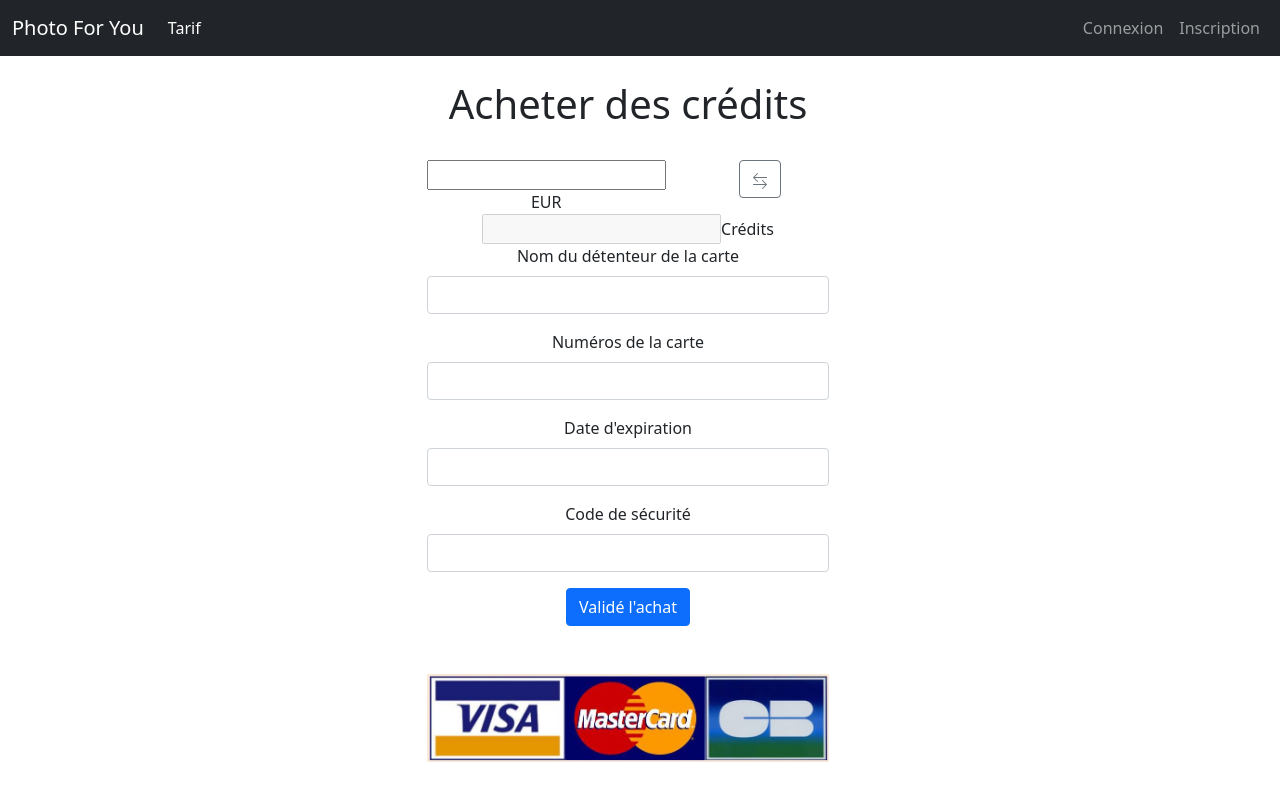
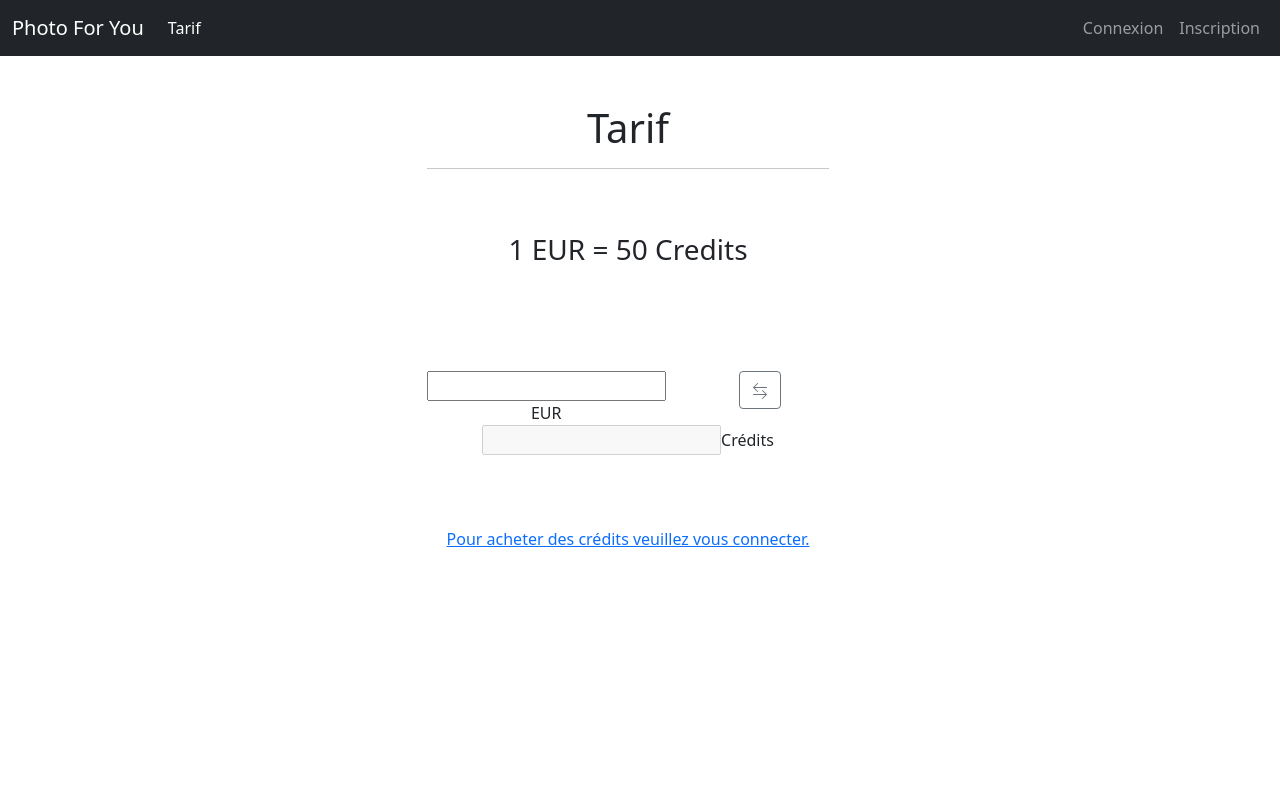
Before and after one commit to Ioamra/PhotoForYou, a PHP site: page /acheter-des-credits.php in a window 1280 px wide. Run offline with PHP 8.4, Linux system fonts and the light colour scheme.

Commit message:
EUR/CR + bug

```diff
--- a/acheter-des-credits.php
+++ b/acheter-des-credits.php
@@ -11,8 +11,6 @@ session_start();
 	<body>
 		<?php
 		include "includes/bdd.php";
-		include "includes/nav.php";
-		include "includes/panier.php";
 
 		// ! Définir l'affichage en fonction de l'utilisateur (connecter ou non)
 		// ! Tarif pour les non-connecter
@@ -25,16 +23,69 @@ session_start();
 			$data = $req->fetch(\PDO::FETCH_OBJ);
 			$credits = $data->credits;
 
+			//* Echange EUR to CR
+			if (isset($_POST['num-carte'])) {
+				$newQteCR = $credits + ($_POST['input-switch-money-1'] * 50);
+				$req = $bdd->prepare("UPDATE user SET credits = :CR WHERE id = :id");
+				$req->bindValue(':CR', $newQteCR);
+				$req->bindValue(':id', $_SESSION['id']);
+				$req->execute();
+			}
+
+			//* Echange CR to EUR
+			if (isset($_POST['rib'])) {
+				$newQteCR = $credits - $_POST['input-switch-money-1'];
+				$req = $bdd->prepare("UPDATE user SET credits = :CR WHERE id = :id");
+				$req->bindValue(':CR', $newQteCR);
+				$req->bindValue(':id', $_SESSION['id']);
+				$req->execute();
+			}
 		}
+		include "includes/nav.php";
+		include "includes/panier.php";
 		?>
+		<?php
+		if (empty($_SESSION['grade'])) {
+		?>
+
 		<div class="row justify-content-center mt-4" style="width:100%;">
-			<div class="col-4 text-center">
+			<div class="col-4 text-center mt-4">
+				<h1>Tarif</h1>
+				<hr><br><br>
+				<h3>1 EUR = 50 Credits</h3>
+				<br><br><br><br>
+				<div class="row">
+					<div class="col">
+						<input type="text" id="input-switch-money-1" name="input-switch-money-1" required><span id="span-switch-money-1">EUR</span>
+					</div>
+					<div class="col">
+						<a id="btn-switch-money" class="btn btn-outline-secondary">
+							<svg xmlns="http://www.w3.org/2000/svg" width="16" height="16" fill="currentColor" class="bi bi-arrow-left-right" viewBox="0 0 16 16">
+								<path fill-rule="evenodd" d="M1 11.5a.5.5 0 0 0 .5.5h11.793l-3.147 3.146a.5.5 0 0 0 .708.708l4-4a.5.5 0 0 0 0-.708l-4-4a.5.5 0 0 0-.708.708L13.293 11H1.5a.5.5 0 0 0-.5.5zm14-7a.5.5 0 0 1-.5.5H2.707l3.147 3.146a.5.5 0 1 1-.708.708l-4-4a.5.5 0 0 1 0-.708l4-4a.5.5 0 1 1 .708.708L2.707 4H14.5a.5.5 0 0 1 .5.5z"/>
+							</svg>
+						</a>
+					</div>
+					<div class="col">
+						<input type="text" id="input-switch-money-2" name="input-switch-money-2" disabled><span id="span-switch-money-2">Crédits</span>
+					</div>
+				</div>
+				<br><br><br>
+				<a href="connexion.php">Pour acheter des crédits veuillez vous connecter.</a>
+			</div>
+		</div>
+
+		<?php
+		} else {
+			?>
+
+		<div class="row justify-content-center mt-4" style="width:100%;">
+			<div class="col-4 text-center mt-4">
 				<form method="post">
 					<h1 id="titre-boutique">Acheter des crédits</h1><br>
 
 					<div class="row">
 						<div class="col">
-							<input type="text" id="input-switch-money-1" name="input-switch-money-1"><span id="span-switch-money-1">EUR</span>
+							<input type="text" id="input-switch-money-1" name="input-switch-money-1" required><span id="span-switch-money-1">EUR</span>
 						</div>
 						<div class="col">
 							<a id="btn-switch-money" class="btn btn-outline-secondary">
@@ -49,30 +100,33 @@ session_start();
 					</div>
 
 
-					<div class="">
+					<div id="form-achat">
 						<div class="mb-3">
 							<label for="nom-carte" class="form-label">Nom du détenteur de la carte</label>
-							<input type="text" class="form-control" name="nom-carte" pattern="[a-zA-Zéè]{3,15}" required>
+							<input type="text" class="form-control" name="nom-carte" required>
 						</div>
 						<div class="mb-3">
 							<label for="num-carte" class="form-label">Numéros de la carte</label>
-							<input type="int" class="form-control" name="num-carte" pattern="[0-9]{16}" required>
+							<input type="int" class="form-control" name="num-carte" required>
 						</div>
 						<div class="mb-3">
 							<label for="date-carte" class="form-label">Date d'expiration</label>
-							<input type="text" class="form-control" name="date-carte" pattern="[0-9/]{5}" required>
+							<input type="text" class="form-control" name="date-carte" required>
 						</div>
 						<div class="mb-3">
 							<label for="num-secu-carte" class="form-label">Code de sécurité</label>
-							<input type="int" class="form-control" name="num-secu-carte" pattern="[0-9]{3}" required>
+							<input type="int" class="form-control" name="num-secu-carte" required>
 						</div>
-						<button type="submit" name="submit" class="btn btn-primary" onclick="confirm('Etes vous sur de vouloir acheter')">Validé l'achat</button>
-					</div><br><br>
+					</div>
+					<button type="submit" name="submit" class="btn btn-primary" onclick="confirm('Etes vous sur de vouloir valider.')">Validé l'achat</button>
+					<br><br>
 					<img class="w-100" src="assets/img/liste-payement.jpg">
         		</form>
 			</div>
 		</div>
-
+<?php
+		}
+?>
 		<?php include "includes/footer.php"; ?>
 	</body>
 </html>
--- a/assets/js/acheter-des-credits.js
+++ b/assets/js/acheter-des-credits.js
@@ -2,18 +2,49 @@ $(function(){
 
     $('#btn-switch-money').on('click', function() {
         if ($('#span-switch-money-1').html() == 'EUR') {
+        //* Si EUR to CR, devient CR to EUR
             $('#span-switch-money-1').html('Crédits');
             $('#span-switch-money-2').html('EUR');
+            $('#form-achat').html(
+                '<div class="mb-3">'+
+                    '<label for="rib" class="form-label">RIB</label>'+
+                    '<input type="text" class="form-control" name="rib" required>'+
+                '</div>');
+
+
+            //* Convertion du prix
             let val = $('#input-switch-money-1').val() / 50;
             $('#input-switch-money-2').val(val);
         } else {
+        //* Si CR to EUR, devient EUR to CR
             $('#span-switch-money-1').html('EUR');
             $('#span-switch-money-2').html('Crédits');
+            $('#form-achat').html(
+                '<div class="mb-3">'+
+                    '<label for="nom-carte" class="form-label">Nom du détenteur de la carte</label>'+
+                    '<input type="text" class="form-control" name="nom-carte" pattern="[a-zA-Zéè]{3,15}" required>'+
+                '</div>'+
+                '<div class="mb-3">'+
+                    '<label for="num-carte" class="form-label">Numéros de la carte</label>'+
+                    '<input type="int" class="form-control" name="num-carte" pattern="[0-9]{16}" required>'+
+                '</div>'+
+                '<div class="mb-3">'+
+                    '<label for="date-carte" class="form-label">Date d\'expiration</label>'+
+                    '<input type="text" class="form-control" name="date-carte" pattern="[0-9/]{5}" required>'+
+                '</div>'+
+                '<div class="mb-3">'+
+                    '<label for="num-secu-carte" class="form-label">Code de sécurité</label>'+
+                    '<input type="int" class="form-control" name="num-secu-carte" pattern="[0-9]{3}" required>'+
+                '</div>');
+
+
+            //* Convertion du prix
             let val = $('#input-switch-money-1').val() * 50;
             $('#input-switch-money-2').val(val);
         }
     })
 
+    //* Convertion du prix
     $('#input-switch-money-1').on('keyup', function() {
         if ($('#span-switch-money-1').html() == 'EUR') {
             let val = $('#input-switch-money-1').val() * 50;
--- a/includes/nav.php
+++ b/includes/nav.php
@@ -52,13 +52,9 @@
               echo '<li class="nav-item"><a class="nav-link" href='.$li['lien'].'>'.$li['acte'].'</a></li>';
             }
           }
-//* Si l'utilisateur est client
-          if($_SESSION['grade'] == 'client'){
-            $req = $bdd->query("SELECT acte, lien FROM navbar WHERE droit=1");
-            $data = $req->fetchAll();
-            foreach ($data as $li){
-              echo '<li class="nav-item"><a class="nav-link" href='.$li['lien'].'>'.$li['acte'].'</a></li>';
-            }
+
+          if($_SESSION['grade']){
+            echo '<li class="nav-item"><a class="nav-link" href="acheter-des-credits.php">Acheter des crédits</a></li>';
           }
         }
 
--- a/profil.php
+++ b/profil.php
@@ -122,7 +122,7 @@ if(!empty($_GET['id'])){
             foreach ($data_img as $li_img){
 
                       echo '<div class="col mb-5">';
-              echo '	<a style="text-decoration:none; color:black;" href="categorie.php?categorie='.$li_img['nom_categorie'].'&img='.$li_img['id_image'].'">';
+              echo '	<a style="text-decoration:none; color:black;" href="index.php?categorie='.$li_img['nom_categorie'].'&img='.$li_img['id_image'].'">';
                       echo '		<div class="card h-100">';
               //* image rogné width: auto; height: 15em;
               echo '			<div style="background-size: cover; width: auto; height: 15em; background-image:url('.$li_img['chemin_image'].')"></div>';
```
Also changed, not shown: index.php (+25 -16 lines).
